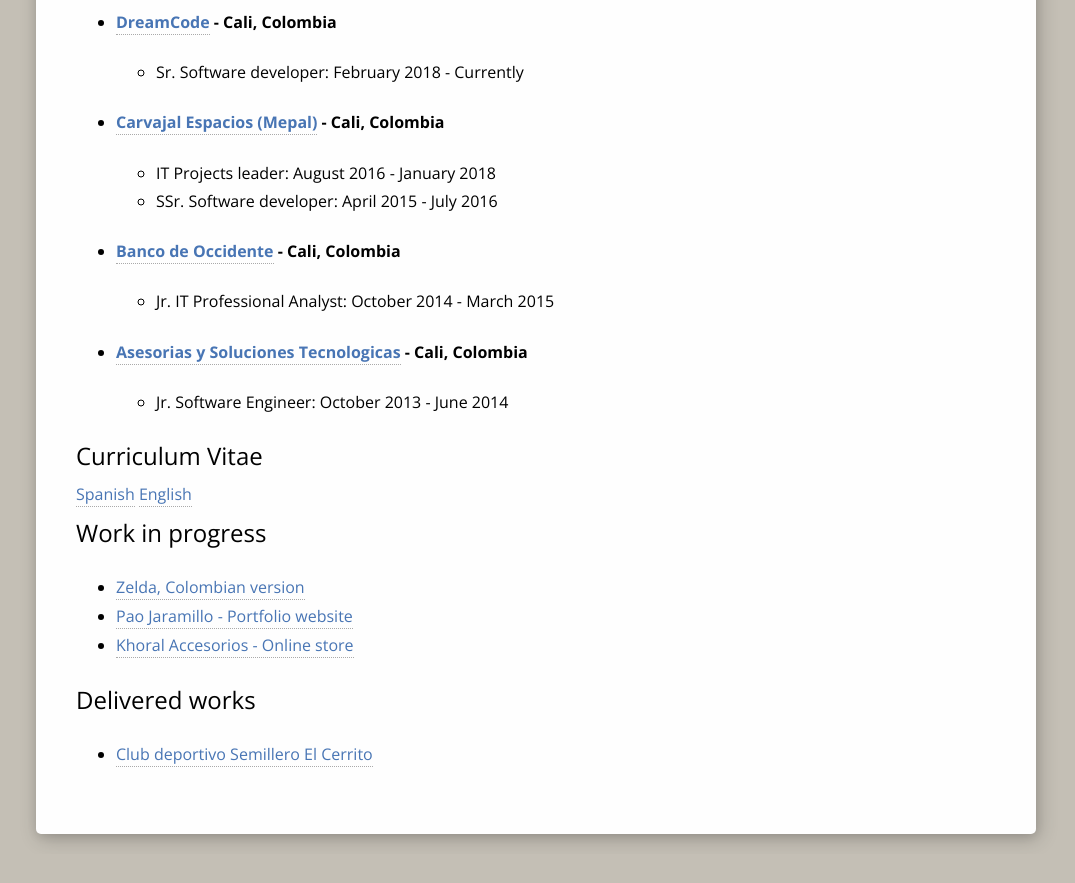
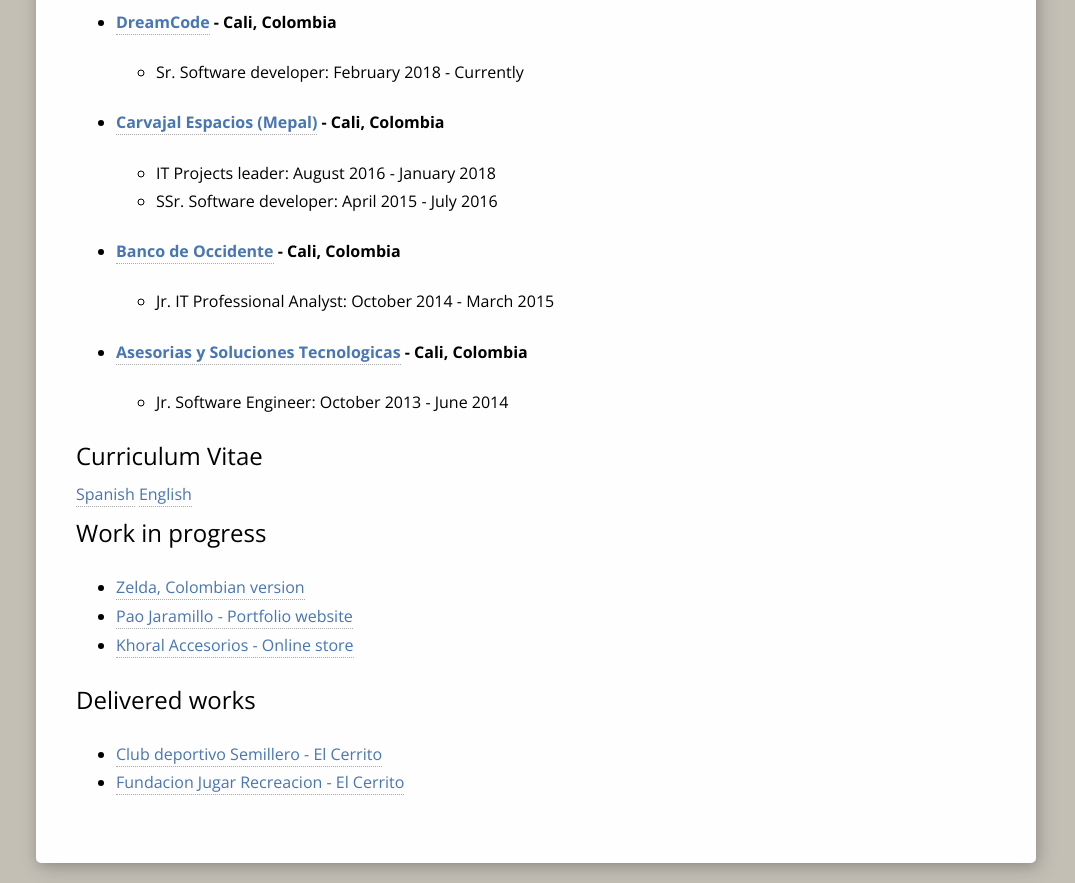
Before and after one commit to darango91/darango91.github.io, a plain HTML site: page index.html in a window 1280 px wide. Shown: the part 624-1507 px from the top of the page, without its empty margins (104-1179 px from the left). Before the commit the page ends 1478 px from the top, so only its background shows below. Drawn offline with nearby package versions, Linux system fonts and the light colour scheme.

Commit message:
Update index.html

```diff
--- a/index.html
+++ b/index.html
@@ -105,7 +105,10 @@
         <h2>Delivered works</h2>
         <ul>
           <li>
-            <a href="http://www.clubsemilleroelcerrito.com/" target="_blank">Club deportivo Semillero El Cerrito</a>
+            <a href="http://www.clubsemilleroelcerrito.com/" target="_blank">Club deportivo Semillero - El Cerrito</a>
+          </li>
+          <li>
+            <a href="http://www.funjugarelcerrito.com/" target="_blank">Fundacion Jugar Recreacion - El Cerrito</a>
           </li>
         </ul>
       </section>
```
